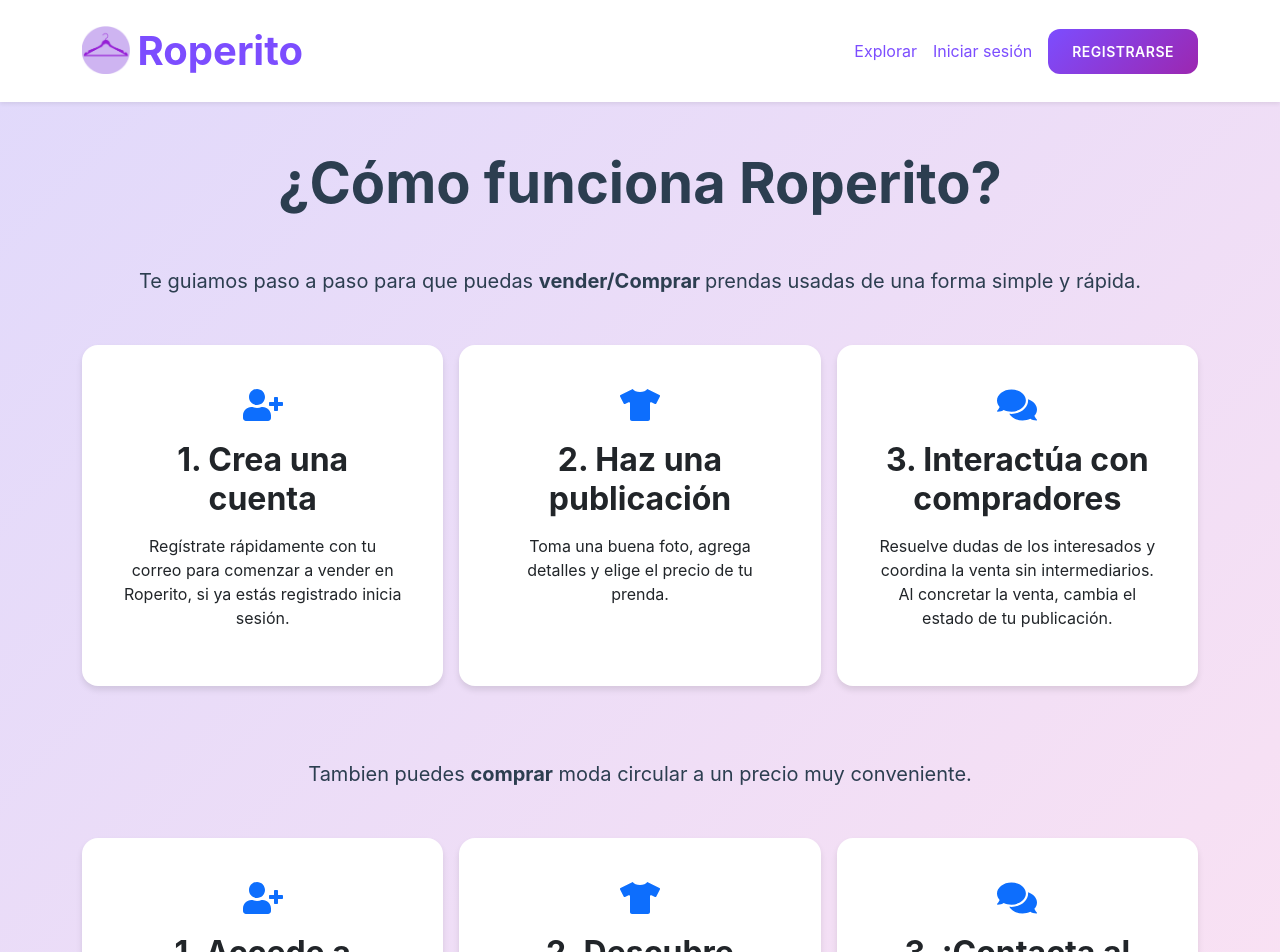
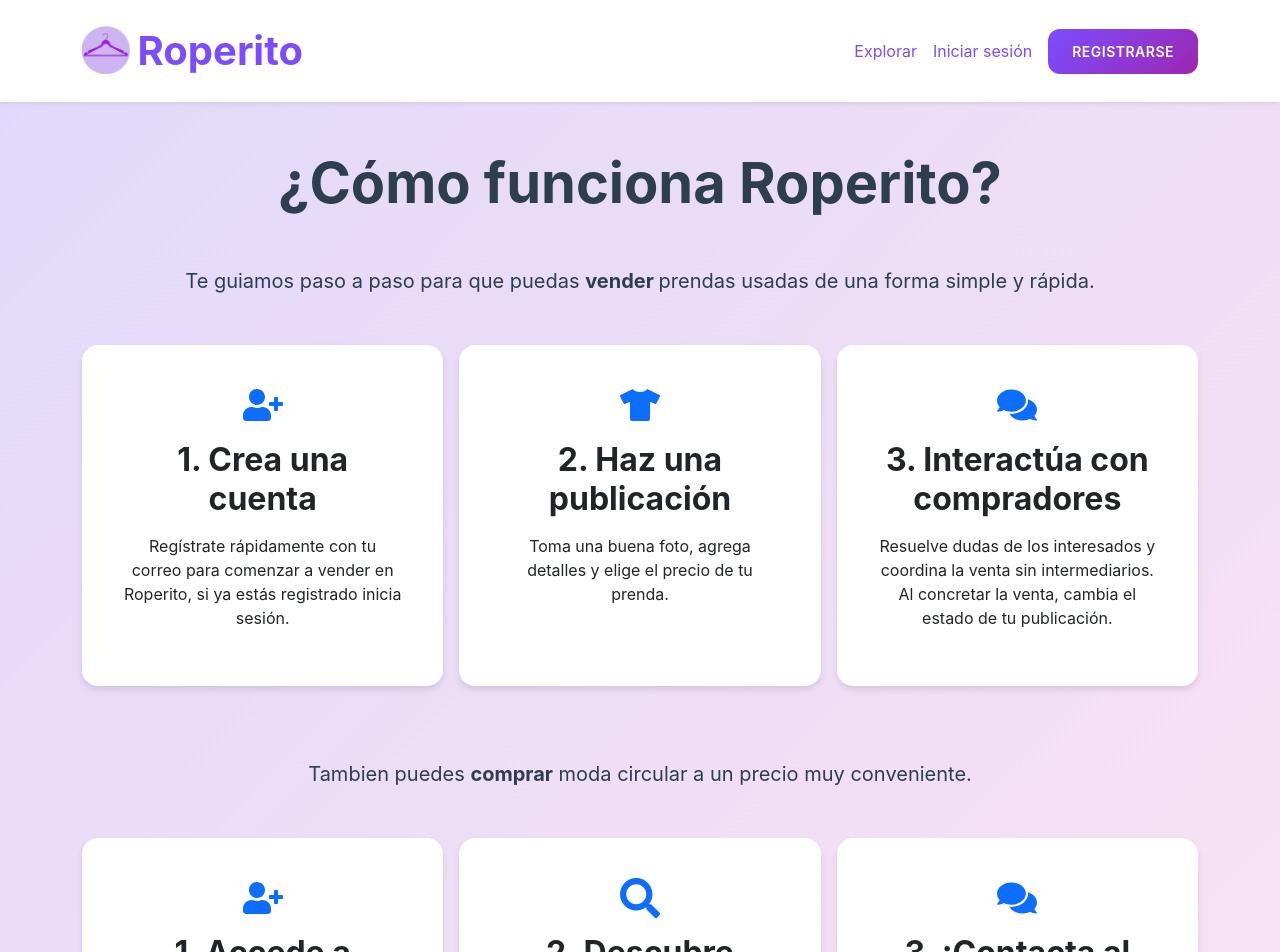
Before and after one commit to royvillasana/roperito-new, a React (Vite) app: page /how-it-works in a window 1280 px wide. Shown: the top 952 px of the page. Built offline with nearby package versions, Linux system fonts and the light colour scheme.

Commit message:
Modificado el ícono de la camisa por la lopa

```diff
--- a/src/pages/HowItWorks.jsx
+++ b/src/pages/HowItWorks.jsx
@@ -1,12 +1,12 @@
 import { Container, Row, Col, Card } from 'react-bootstrap';
-import { FaUserPlus, FaTshirt, FaComments, FaShieldAlt } from 'react-icons/fa';
+import { FaUserPlus, FaTshirt, FaComments, FaShieldAlt, FaSearch } from 'react-icons/fa';
 
 const HowItWorks = () => {
   return (
     <Container className="py-5">
       <h1 className="text-center mb-5">¿Cómo funciona Roperito?</h1>
       <p className="text-center lead mb-5">
-        Te guiamos paso a paso para que puedas <strong>vender/Comprar </strong>
+        Te guiamos paso a paso para que puedas <strong>vender </strong>
          prendas usadas de una forma simple y rápida.
       </p>
 
@@ -81,7 +81,7 @@ const HowItWorks = () => {
           <Card className="h-100 text-center p-4">
             <Card.Body>
               <div className="mb-3">
-              <FaTshirt size={40} className="text-primary" />
+              <FaSearch size={40} className="text-primary" />
               </div>
               <h3>2. Descubre nuestro catálogo</h3>
               <p>
```
